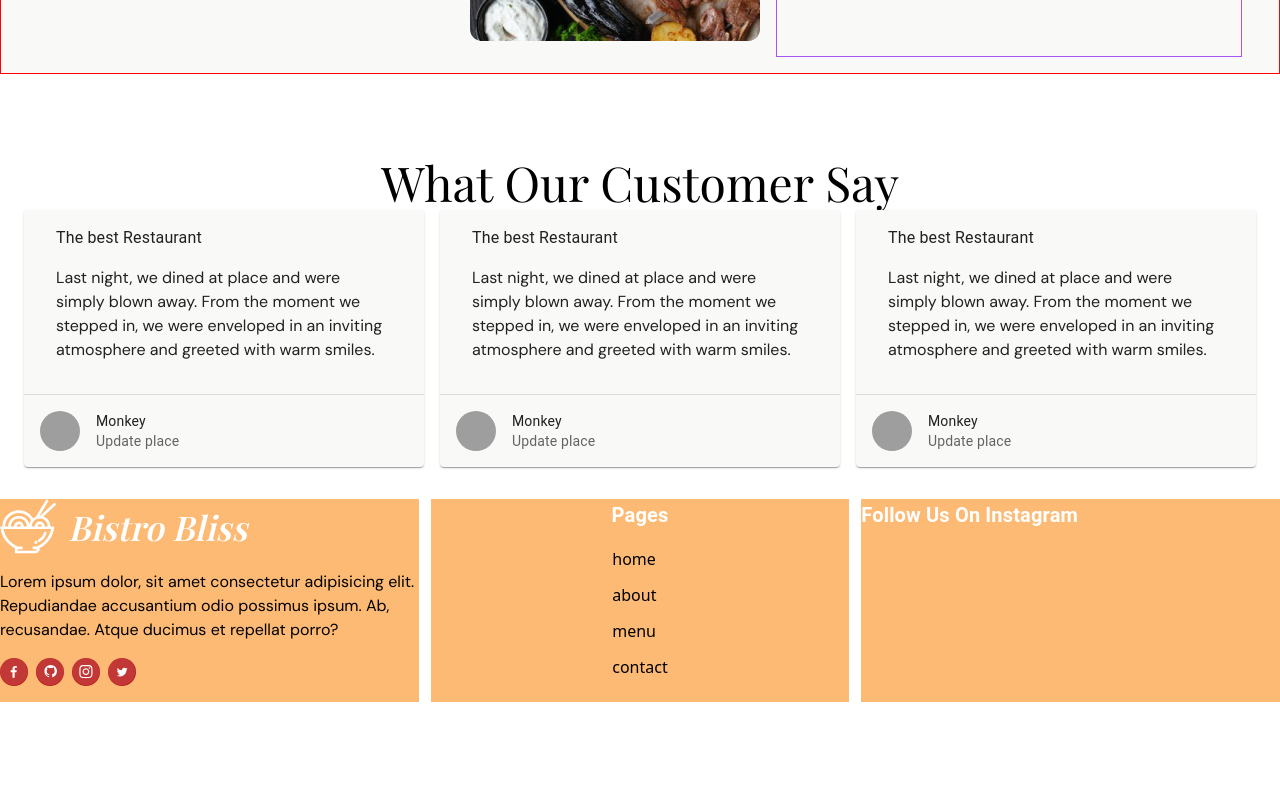
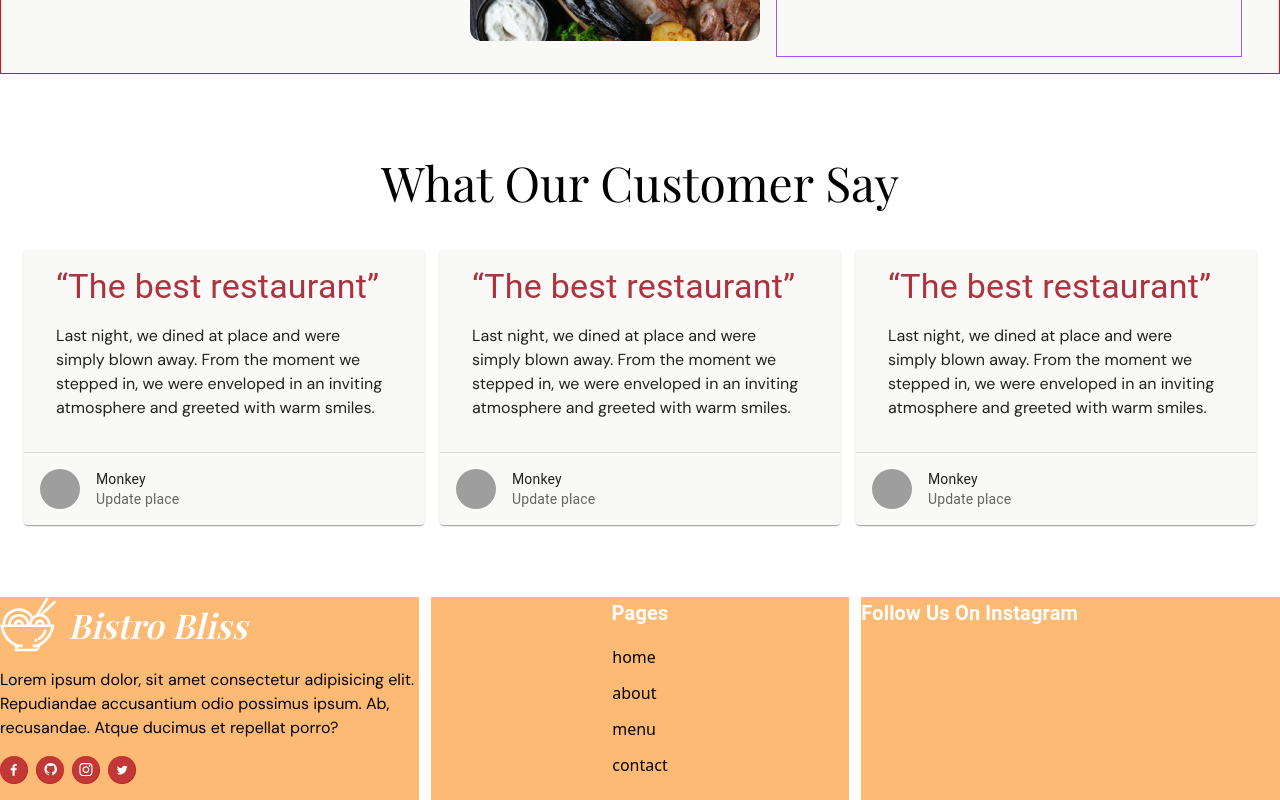
Before and after one commit to Satria-WS/warung-ponorogo, a React (Create React App) app: page / in a window 1280 px wide. Shown: the part 4105-4905 px from the top of the page. Before the commit the page ends 4807 px from the top, so only its background shows below. Built offline with nearby package versions, Linux system fonts and the light colour scheme; grey boxes are pictures that could not be loaded; a web font is replaced by a local one.

Commit message:
add grid for footer

```diff
--- a/src/components/home/Home.jsx
+++ b/src/components/home/Home.jsx
@@ -461,19 +461,22 @@ const Home = () => {
           >
             What Our Customer Say
           </Typography>
-          <div className="grid grid-cols-3 max-lg:grid-cols-1 place-items-center max-w-[78rem] mx-auto">
+          <div className="grid grid-cols-3 max-lg:grid-cols-1 place-items-center max-w-[78rem] mx-auto py-10">
             {Array.from(Array(3)).map((_, index) => (
               <>
                 <Card
                   sx={{
                     backgroundColor: "#F9F9F7",
-                    maxWidth:"400px"
+                    maxWidth: "400px",
+
                   }}
                 >
                   <CardContent sx={{
                     padding:"1rem 2rem"
                   }}>
-                    <Typography>The best Restaurant</Typography>
+                    <Typography sx={{
+                      color:"#AD343E"
+                    }} variant="h4" component="h4">“The best restaurant”</Typography>
                     <p className="py-4">
                       Last night, we dined at place and were simply blown away.
                       From the moment we stepped in, we were enveloped in an
@@ -491,6 +494,7 @@ const Home = () => {
             ))}
           </div>
         </Box>
+
       </Container>
     </>
   );
```
